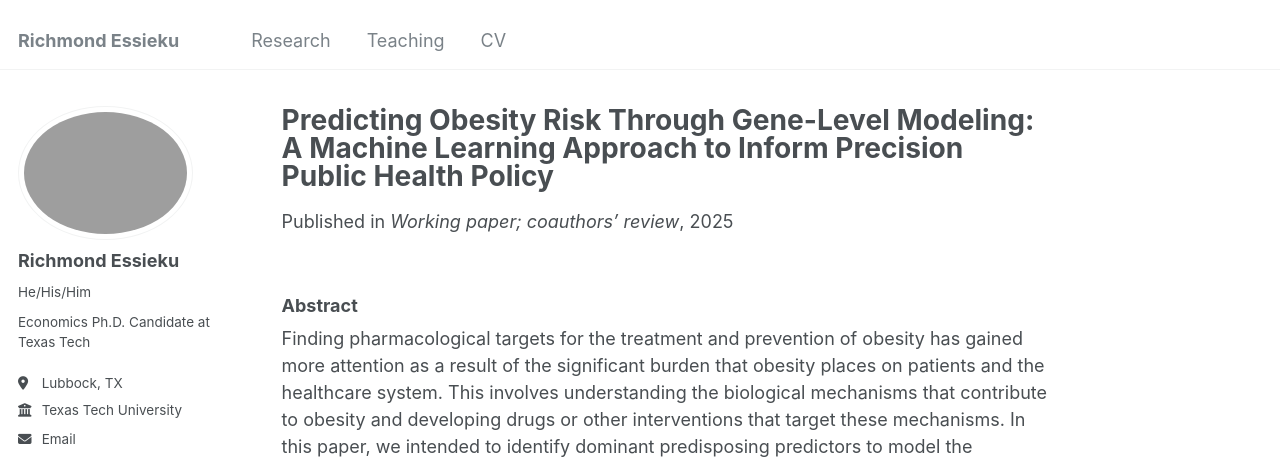
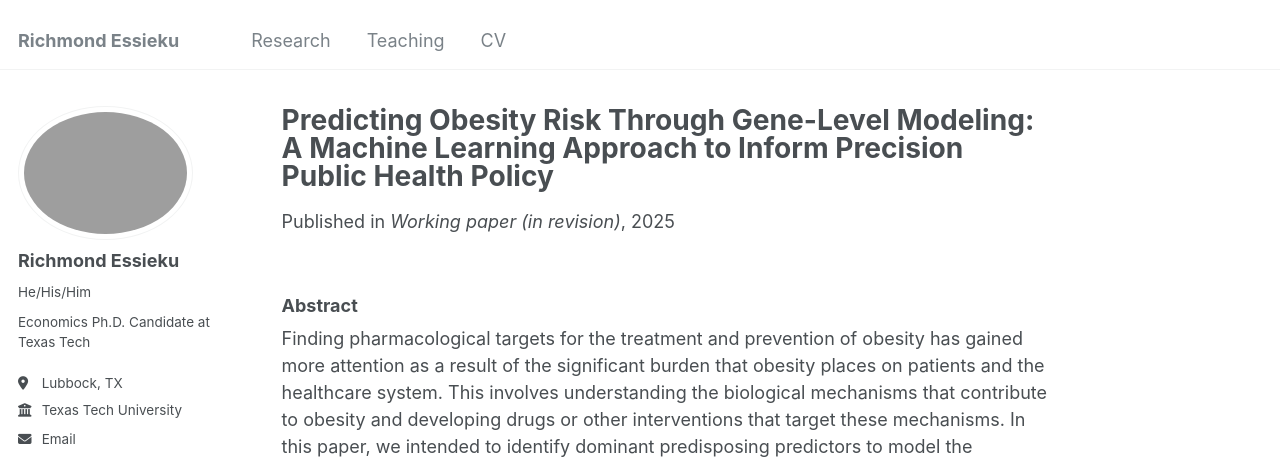
Before and after one commit to essieku/essieku.github.io, a Jekyll site: the page built from _publications/Others2.md, in a window 1280 px wide and 900 px high. Shown: the top 459 px of the window. Built offline with Jekyll 4.4.1, drawn with Linux system fonts in a browser that asks for light colours; some web fonts are replaced.

Commit message:
Update Others2.md

```diff
--- a/_publications/Others2.md
+++ b/_publications/Others2.md
@@ -5,7 +5,7 @@ category: working-paper
 permalink: /publication/gene-obesity-ml
 excerpt: '"Can gene-level signals help us get ahead of the obesity epidemic? Leveraging DNA methylation and HPA-axis–focused feature discovery (SAM + RFE-SVM), this study builds a multilayer perceptron machine learning model that predicts individual obesity risk with strong out-of-sample performance (≈83% accuracy, 90% recall, 75% AUC). The results show how gene-based risk stratification can sharpen prevention, target resources, and inform cost-effective, precision public health policy"(Joint with Rodrigo Hansapani and Vincent Diego)'
 date: 2025-07-20
-venue: 'Working paper; coauthors’ review'
+venue: 'Working paper (in revision)'
 
 
 # slidesurl: ''
```
